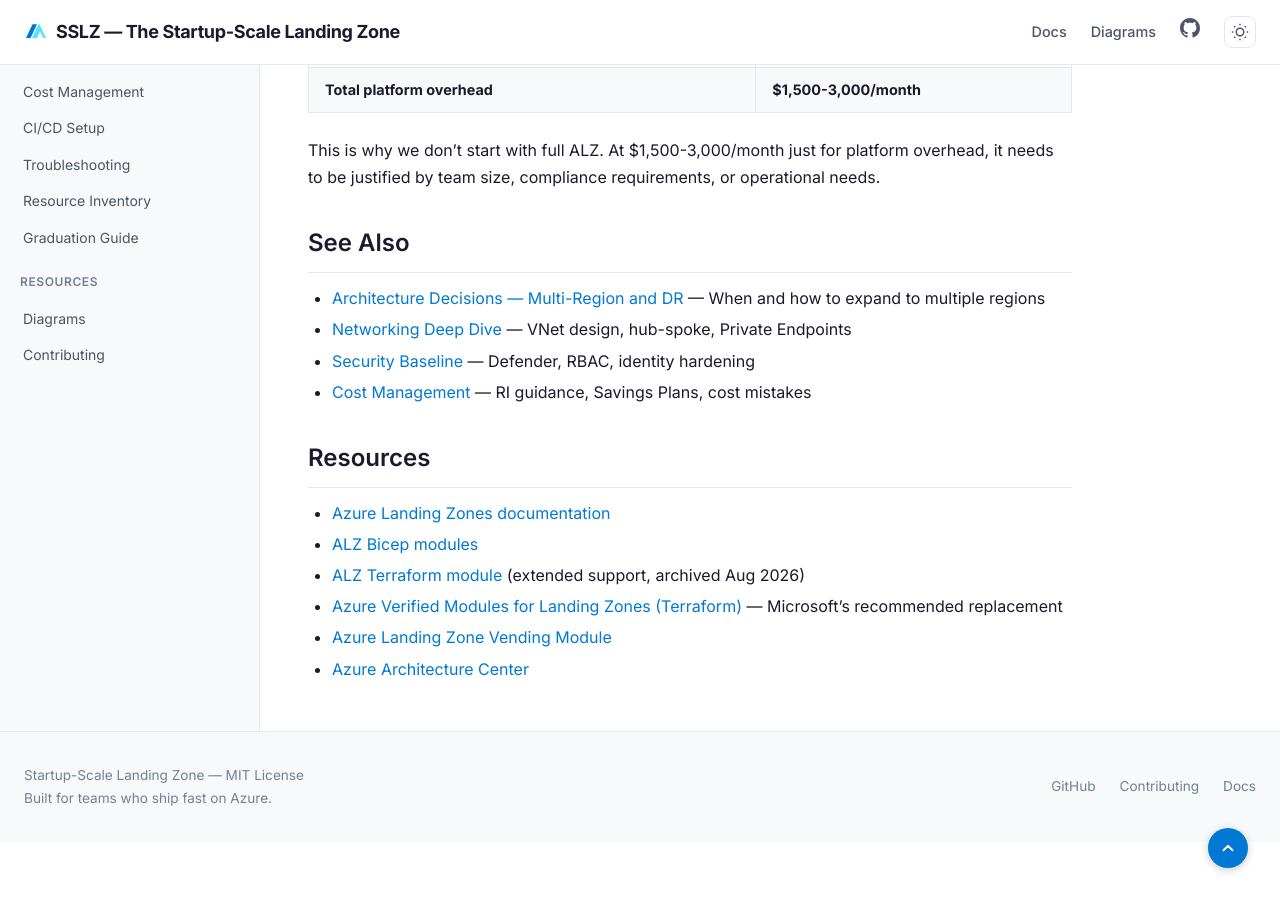
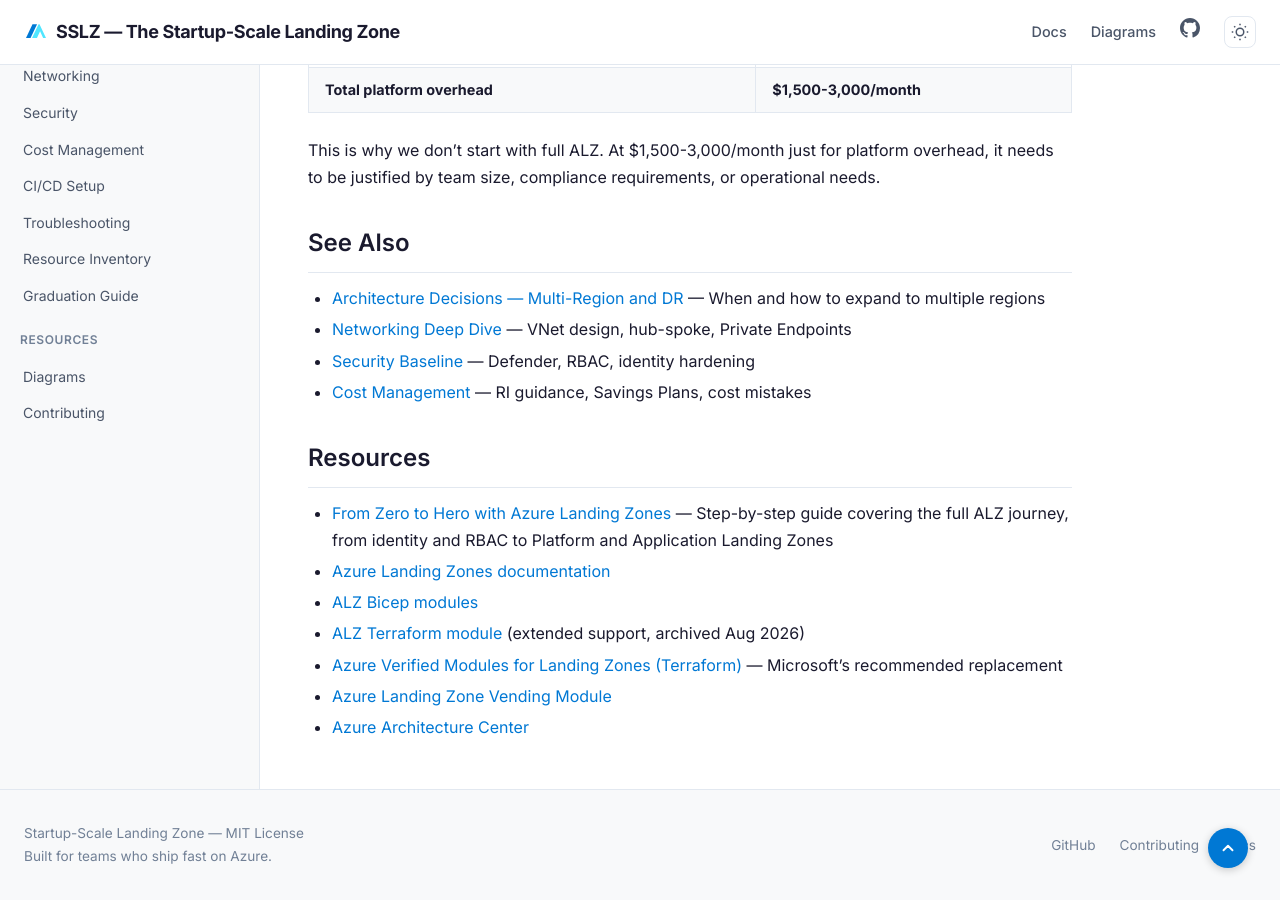
Before and after one commit to ricmmartins/sslz, a Jekyll site: the page built from docs/graduation-guide.md, in a window 1280 px wide and 900 px high, scrolled down 5122 px. Built offline with Jekyll 4.4.1, drawn with Linux system fonts in a browser that asks for light colours.

Commit message:
docs: add From Zero to Hero article reference to graduation guide and README

```diff
--- a/docs/graduation-guide.md
+++ b/docs/graduation-guide.md
@@ -163,6 +163,7 @@
 
 ## Resources
 
+- [From Zero to Hero with Azure Landing Zones](https://techcommunity.microsoft.com/blog/startupsatmicrosoftblog/from-zero-to-hero-with-azure-landing-zones/4229195) — Step-by-step guide covering the full ALZ journey, from identity and RBAC to Platform and Application Landing Zones
 - [Azure Landing Zones documentation](https://learn.microsoft.com/azure/cloud-adoption-framework/ready/landing-zone/)
 - [ALZ Bicep modules](https://github.com/Azure/ALZ-Bicep)
 - [ALZ Terraform module](https://github.com/Azure/terraform-azurerm-caf-enterprise-scale) (extended support, archived Aug 2026)
```
Also changed, not shown: README.md.
